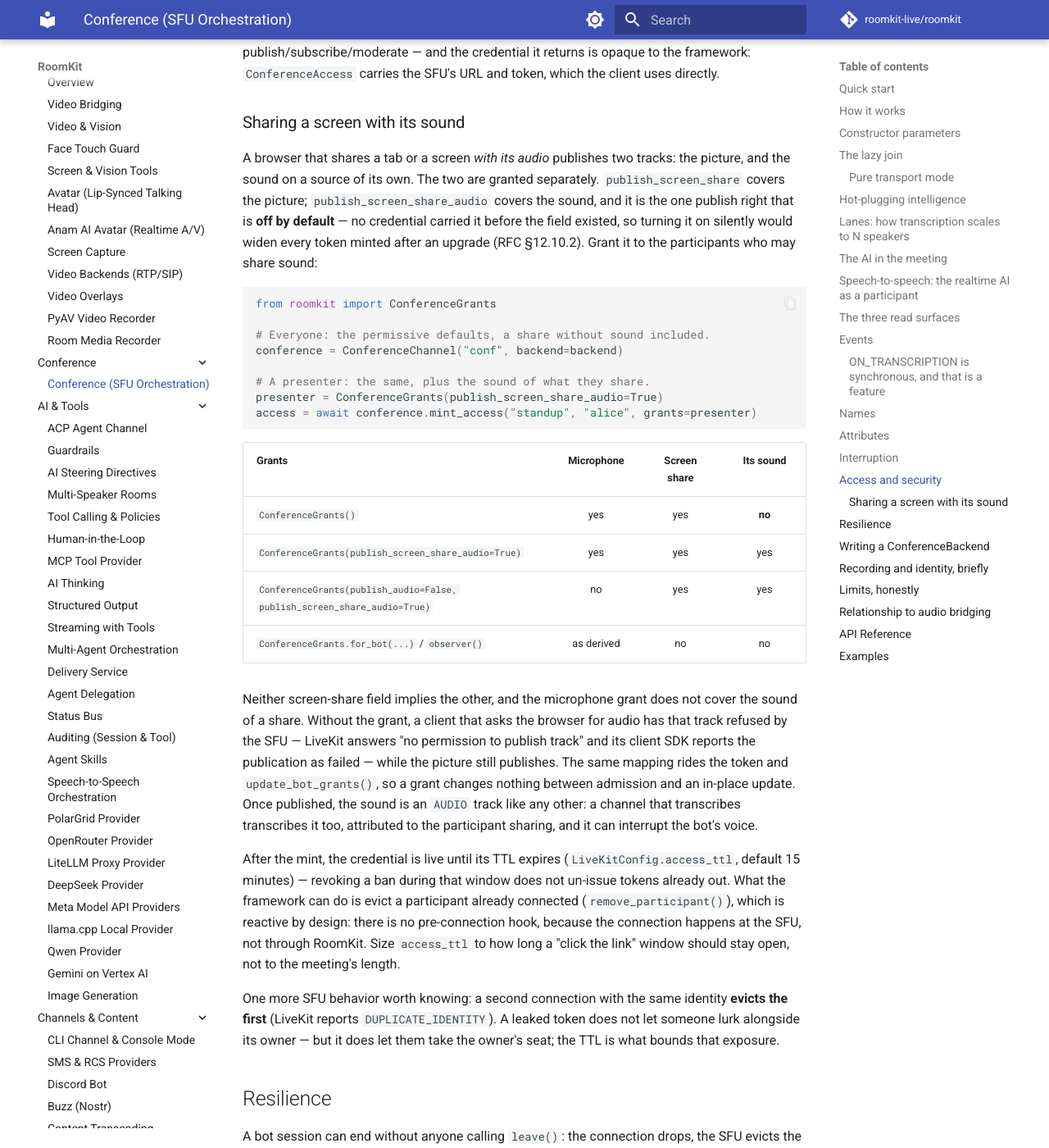
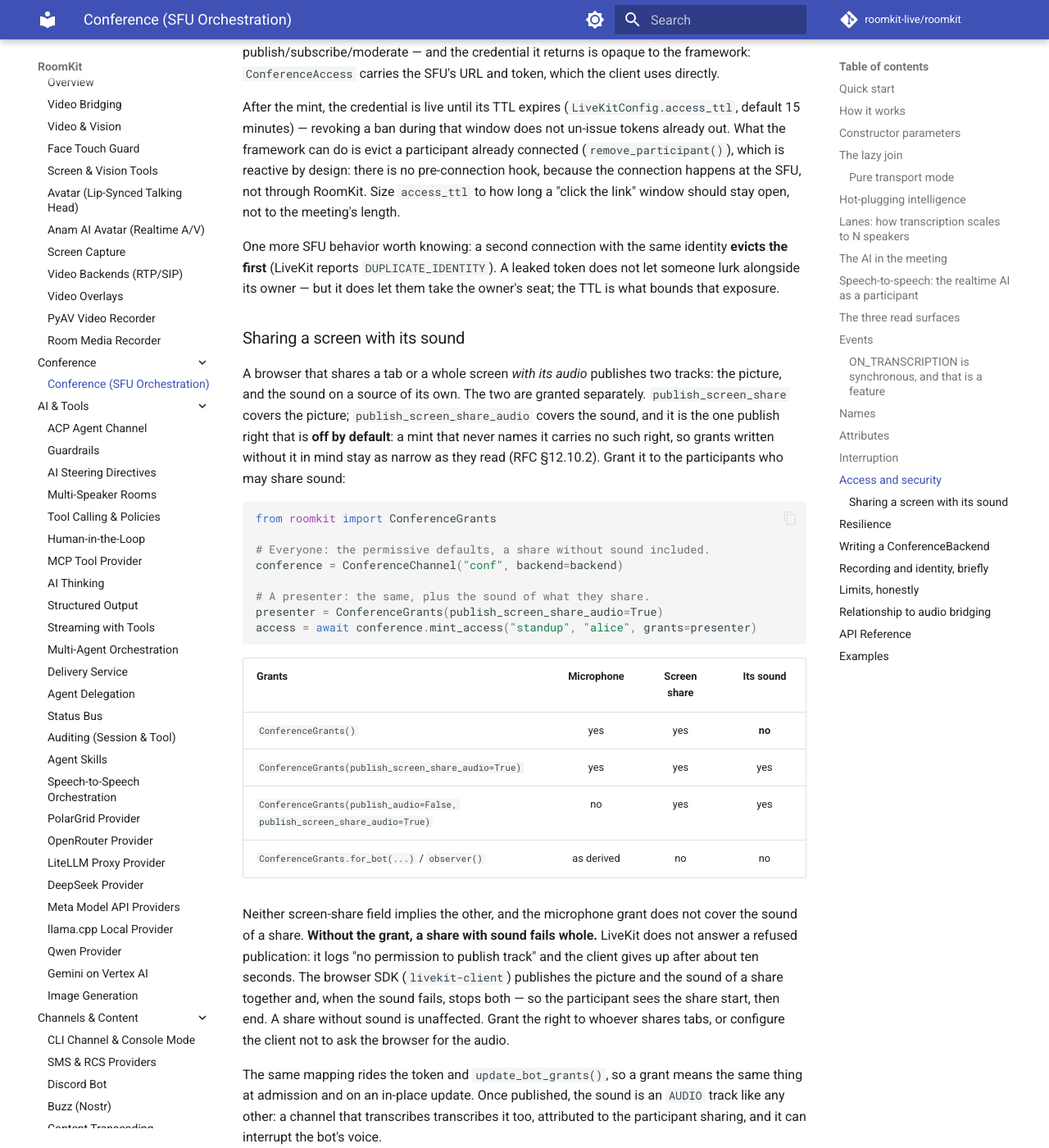
Before and after one commit to roomkit-live/roomkit-docs, an MkDocs documentation site: the page built from docs/guides/conference.md, in a window 1280 px wide and 1400 px high, scrolled down 14470 px. Shown: the whole window at 82% size. Built offline with MkDocs 1.6.1 and Material for MkDocs 9.7.7, drawn with Linux system fonts in a browser that asks for light colours; comment, search, counter and statistics services are not loaded.

Commit message:
docs(conference): a share with sound fails whole without the grant, the section closes Access and security, per review (RMK-348)

````diff
--- a/docs/guides/conference.md
+++ b/docs/guides/conference.md
@@ -630,15 +630,28 @@ attached to (or is leaving) refuses too. What it grants is
 and the credential it returns is opaque to the framework: `ConferenceAccess`
 carries the SFU's URL and token, which the client uses directly.
 
+After the mint, the credential is live until its TTL expires
+(`LiveKitConfig.access_ttl`, default 15 minutes) — revoking a ban during that
+window does not un-issue tokens already out. What the framework can do is
+evict a participant already connected (`remove_participant()`), which is
+reactive by design: there is no pre-connection hook, because the connection
+happens at the SFU, not through RoomKit. Size `access_ttl` to how long a
+"click the link" window should stay open, not to the meeting's length.
+
+One more SFU behavior worth knowing: a second connection with the same
+identity **evicts the first** (LiveKit reports `DUPLICATE_IDENTITY`). A
+leaked token does not let someone lurk alongside its owner — but it does let
+them take the owner's seat; the TTL is what bounds that exposure.
+
 ### Sharing a screen with its sound
 
-A browser that shares a tab or a screen *with its audio* publishes two
+A browser that shares a tab or a whole screen *with its audio* publishes two
 tracks: the picture, and the sound on a source of its own. The two are
 granted separately. `publish_screen_share` covers the picture;
 `publish_screen_share_audio` covers the sound, and it is the one publish
-right that is **off by default** — no credential carried it before the field
-existed, so turning it on silently would widen every token minted after an
-upgrade (RFC §12.10.2). Grant it to the participants who may share sound:
+right that is **off by default**: a mint that never names it carries no such
+right, so grants written without it in mind stay as narrow as they read
+(RFC §12.10.2). Grant it to the participants who may share sound:
 
 ```python
 from roomkit import ConferenceGrants
@@ -659,27 +672,20 @@ access = await conference.mint_access("standup", "alice", grants=presenter)
 | `ConferenceGrants.for_bot(...)` / `observer()` | as derived | no | no |
 
 Neither screen-share field implies the other, and the microphone grant does
-not cover the sound of a share. Without the grant, a client that asks the
-browser for audio has that track refused by the SFU — LiveKit answers "no
-permission to publish track" and its client SDK reports the publication as
-failed — while the picture still publishes. The same mapping rides the token
-and `update_bot_grants()`, so a grant changes nothing between admission and
-an in-place update. Once published, the sound is an `AUDIO` track like any
-other: a channel that transcribes transcribes it too, attributed to the
-participant sharing, and it can interrupt the bot's voice.
+not cover the sound of a share. **Without the grant, a share with sound
+fails whole.** LiveKit does not answer a refused publication: it logs "no
+permission to publish track" and the client gives up after about ten
+seconds. The browser SDK (`livekit-client`) publishes the picture and the
+sound of a share together and, when the sound fails, stops both — so the
+participant sees the share start, then end. A share without sound is
+unaffected. Grant the right to whoever shares tabs, or configure the client
+not to ask the browser for the audio.
 
-After the mint, the credential is live until its TTL expires
-(`LiveKitConfig.access_ttl`, default 15 minutes) — revoking a ban during that
-window does not un-issue tokens already out. What the framework can do is
-evict a participant already connected (`remove_participant()`), which is
-reactive by design: there is no pre-connection hook, because the connection
-happens at the SFU, not through RoomKit. Size `access_ttl` to how long a
-"click the link" window should stay open, not to the meeting's length.
-
-One more SFU behavior worth knowing: a second connection with the same
-identity **evicts the first** (LiveKit reports `DUPLICATE_IDENTITY`). A
-leaked token does not let someone lurk alongside its owner — but it does let
-them take the owner's seat; the TTL is what bounds that exposure.
+The same mapping rides the token and `update_bot_grants()`, so a grant means
+the same thing at admission and on an in-place update. Once published, the
+sound is an `AUDIO` track like any other: a channel that transcribes
+transcribes it too, attributed to the participant sharing, and it can
+interrupt the bot's voice.
 
 ## Resilience
 
````
Also changed, not shown: docs/features.md (+1 -1 lines).
